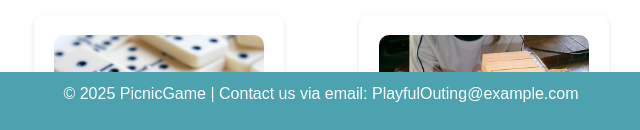
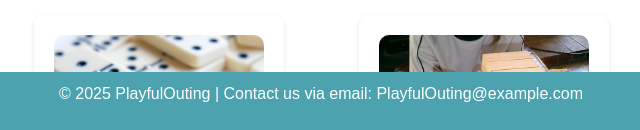
Before and after one commit to Hienkhoalk/eProject_final-coding, a plain HTML site: page Categories.html in a window 1280 px wide. Shown: the part 668-798 px from the top of the page, 319-959 px from the left. Drawn offline with nearby package versions, Linux system fonts and the light colour scheme; files whose address does not match are found by name.

Commit message:
second commit

```diff
--- a/Categories.html
+++ b/Categories.html
@@ -358,7 +358,7 @@
     <a href="#drdn"><img src="./Picture//scroll up arrow.png" alt=""
             style="position: fixed; right: 0;top: 83%; width: 60px;"></a>
     <footer>
-        <p>© 2025 PicnicGame | Contact us via email: PlayfulOuting@example.com</p>
+        <p>© 2025 PlayfulOuting | Contact us via email: PlayfulOuting@example.com</p>
     </footer>
 </body>
 
```
Also changed, not shown: HomePage.html (+1 -1 lines), index.html (+1 -1 lines), 1 other file.
